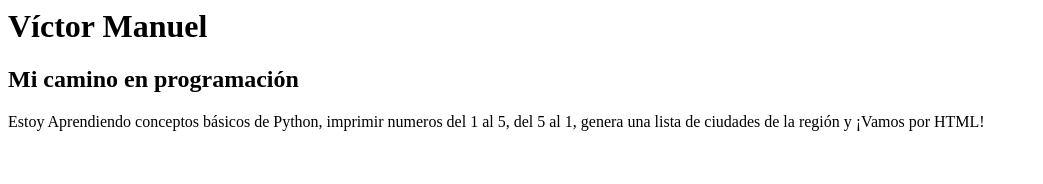
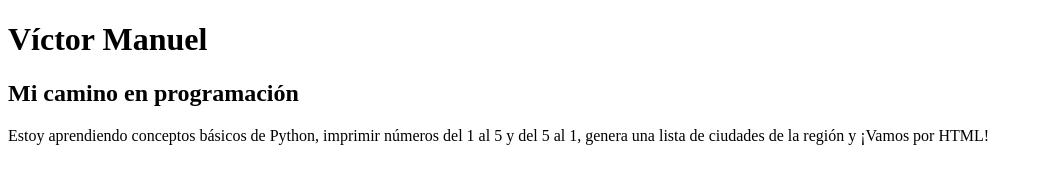
Before and after one commit to vmpe19832023-sketch/Fundamentos-Python, a plain HTML site: page index.html in a window 1280 px wide. Shown: the whole page, without its empty margins (0-1043 px from the left). Drawn offline with Linux system fonts and the light colour scheme.

Commit message:
Python desde cero

```diff
--- a/index.html
+++ b/index.html
@@ -1,3 +1,12 @@
+<!DOCTYPE html>
+<html lang="es">
+<head>
+    <meta charset="UTF-8">
+    <title>Proyecto de Aprendizaje de Python</title>
+</head>
+<body>
 <h1>Víctor Manuel</h1>
 <h2>Mi camino en programación</h2>
-<p>Estoy Aprendiendo conceptos básicos de Python, imprimir numeros del 1 al 5, del 5 al 1, genera una lista de ciudades de la región y ¡Vamos por HTML!</p>
+<p>Estoy aprendiendo conceptos básicos de Python, imprimir números del 1 al 5 y del 5 al 1, genera una lista de ciudades de la región y ¡Vamos por HTML!</p>
+</body>
+</html>
```
Also changed, not shown: 1 other file.
